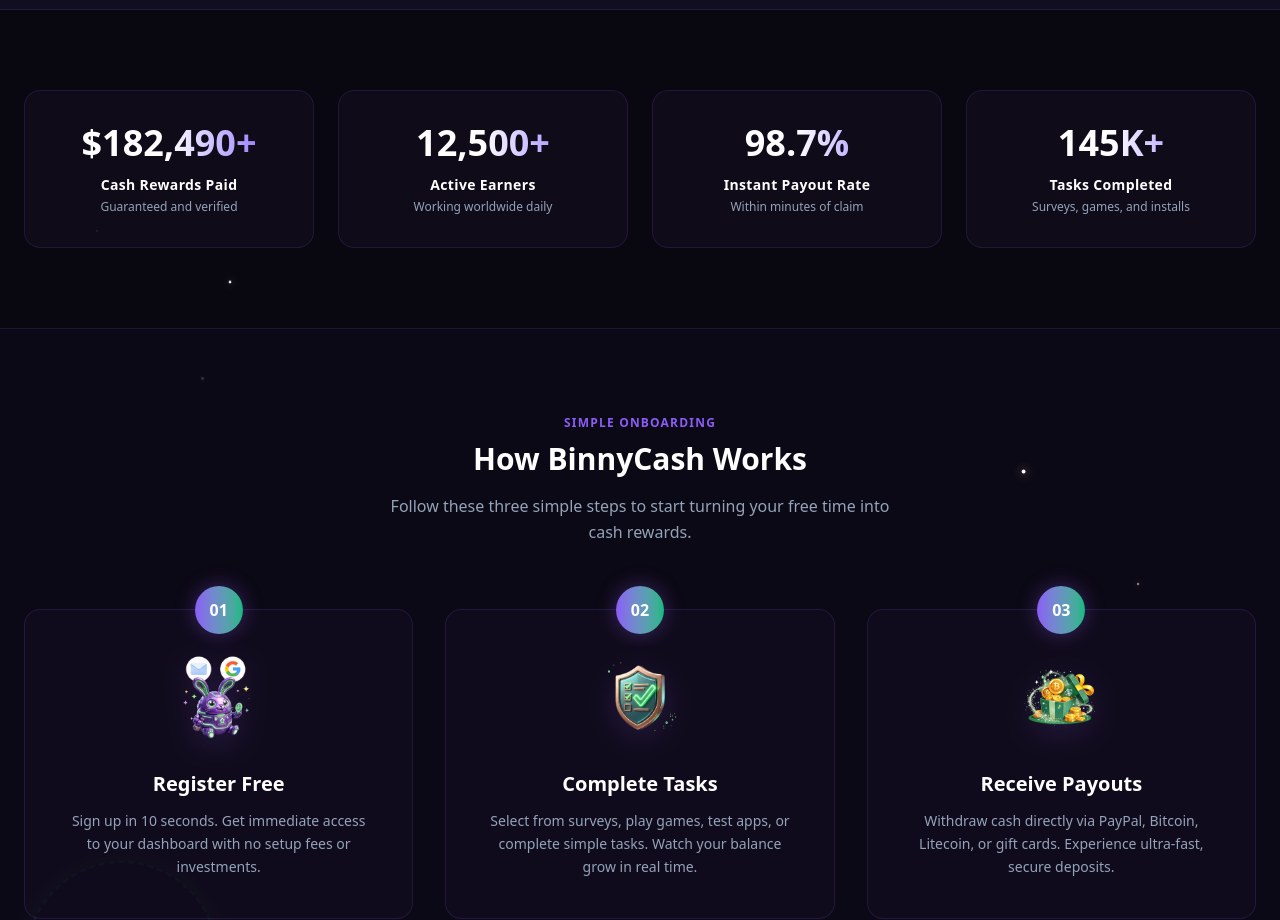
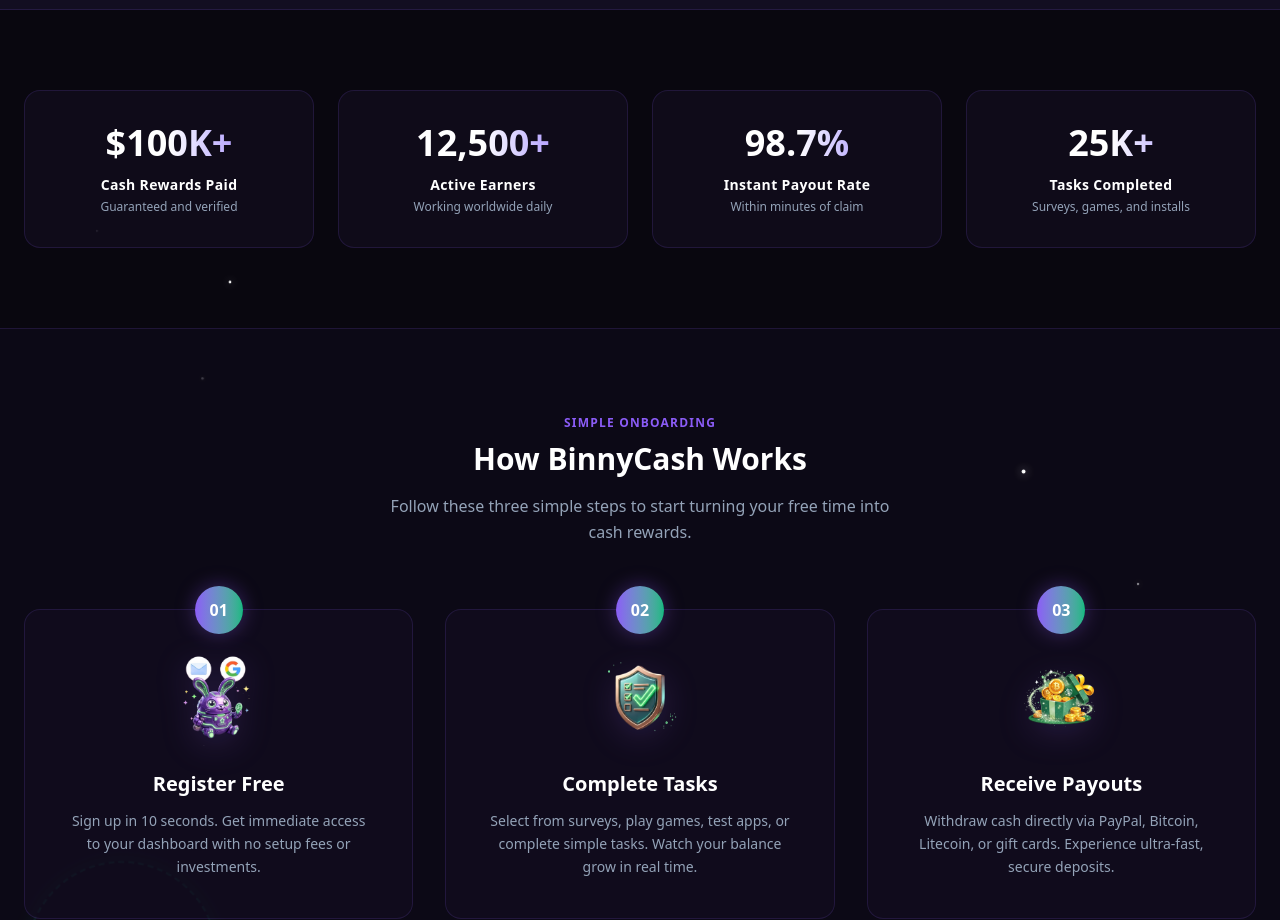
Before and after one commit to Prathamkaush/BinnyCash, a Next.js app: page / in a window 1280 px wide. Shown: the part 980-1900 px from the top of the page. Built offline with nearby package versions, Linux system fonts and the light colour scheme.

Commit message:
counter fix

```diff
--- a/src/components/Stats.tsx
+++ b/src/components/Stats.tsx
@@ -1,9 +1,9 @@
 export default function Stats() {
   const statsData = [
-    { value: "$182,490+", label: "Cash Rewards Paid", subtitle: "Guaranteed and verified" },
+    { value: "$100K+", label: "Cash Rewards Paid", subtitle: "Guaranteed and verified" },
     { value: "12,500+", label: "Active Earners", subtitle: "Working worldwide daily" },
     { value: "98.7%", label: "Instant Payout Rate", subtitle: "Within minutes of claim" },
-    { value: "145K+", label: "Tasks Completed", subtitle: "Surveys, games, and installs" },
+    { value: "25K+", label: "Tasks Completed", subtitle: "Surveys, games, and installs" },
   ];
 
   return (
```
